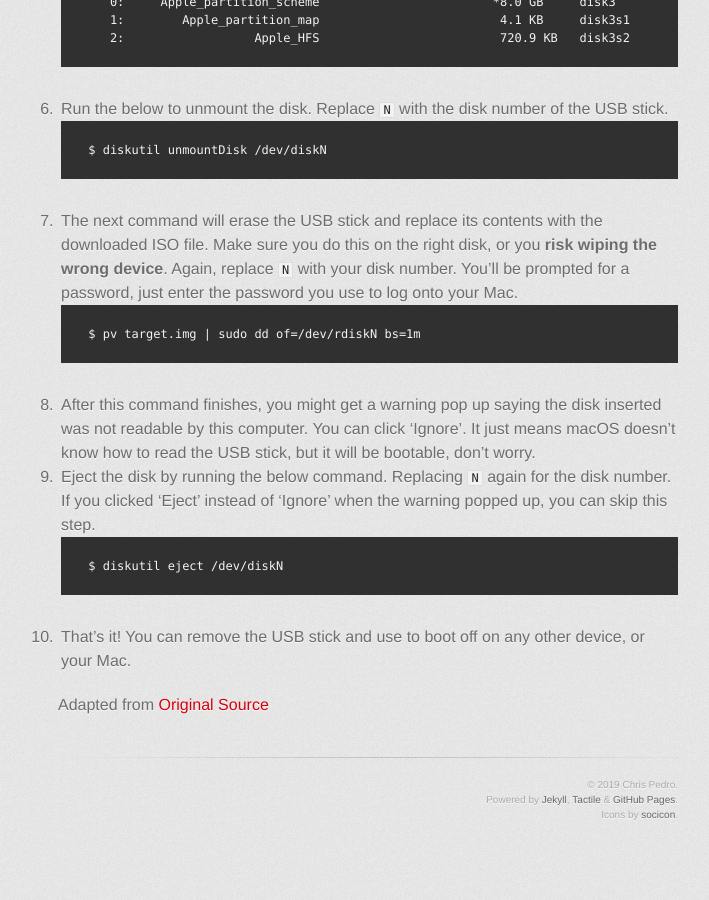
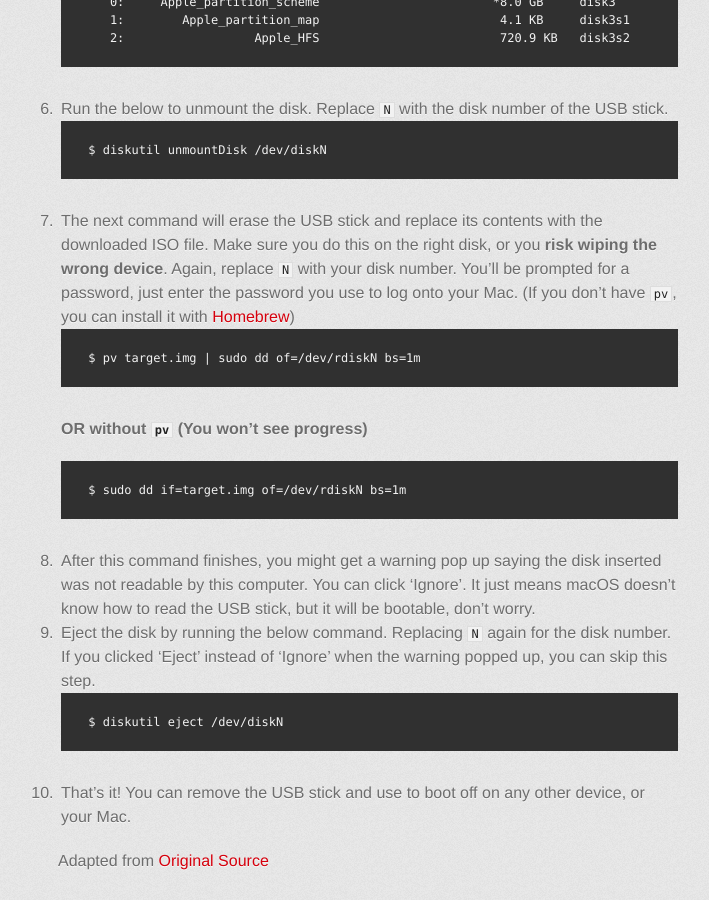
Before and after one commit to cpedro/cpedro.github.io, a Jekyll site: the page built from _tech/2019-03-07-macos-ISO-to-USB.md, in a window 1280 px wide and 900 px high, scrolled down 1609 px. Shown: the whole window, without its empty margins (272-981 px from the left). Built offline with Jekyll 4.4.1, drawn with Linux system fonts in a browser that asks for light colours; some web fonts are replaced; a style sheet for code colours, icons or effects is not loaded; before the commit the page ends 2481 px from its top, so only the background shows below that; some of the changed text lies outside the part shown.

Commit message:
Updated ISO to USB tech blog to include commands without pv.
Signed-off-by: Chris Pedro <chris@thepedros.com>

````diff
--- a/_tech/2019-03-07-macos-ISO-to-USB.md
+++ b/_tech/2019-03-07-macos-ISO-to-USB.md
@@ -78,8 +78,13 @@ USB stick.
 downloaded ISO file.  Make sure you do this on the right disk, or you **risk
 wiping the wrong device**.  Again, replace `N` with your disk number.  You'll be
 prompted for a password, just enter the password you use to log onto your Mac.
+(If you don't have `pv`, you can install it with [Homebrew](https://brew.sh/))
     ```
     $ pv target.img | sudo dd of=/dev/rdiskN bs=1m
+    ```
+    **OR without `pv` (You won't see progress)**
+    ```
+    $ sudo dd if=target.img of=/dev/rdiskN bs=1m
     ```
 1. After this command finishes, you might get a warning pop up saying the disk
 inserted was not readable by this computer.  You can click 'Ignore'.  It just
````
Also changed, not shown: other parts of _tech/2019-03-07-macos-ISO-to-USB.md (+1 -1 lines).
